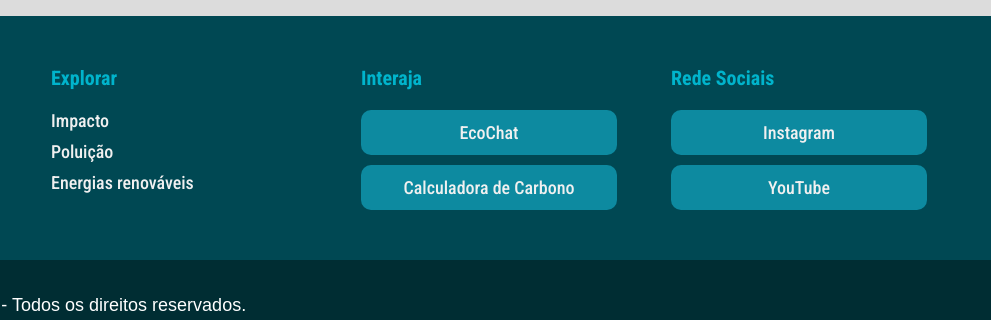
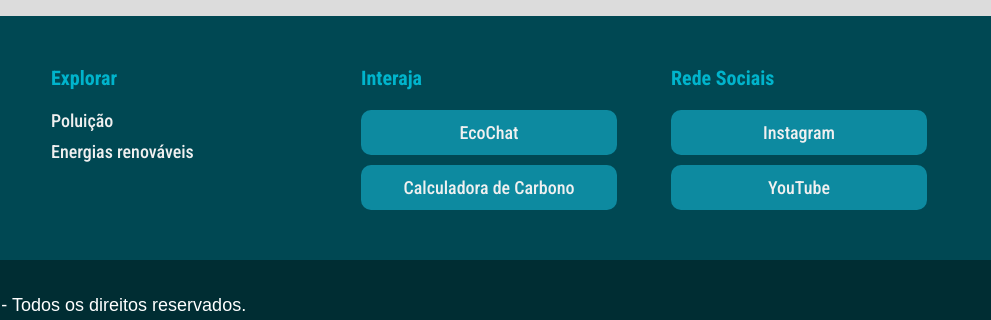
Before and after one commit to EcoscienceAmbiental/Eco-Completo-2.0, a plain HTML site: page index.html in a window 1280 px wide. Shown: the part 2273-2593 px from the top of the page, 289-1280 px from the left. Drawn offline with Linux system fonts and the light colour scheme; a web font is replaced by a local one.

Commit message:
Update index.html

```diff
--- a/index.html
+++ b/index.html
@@ -101,7 +101,6 @@
 
             <div class="footer-col">
                 <h3>Explorar</h3>
-                <a href="cont.html">Impacto</a>
                 <a href="polu.html">Poluição</a>
                 <a href="ener.html">Energias renováveis</a>
             </div>
```
